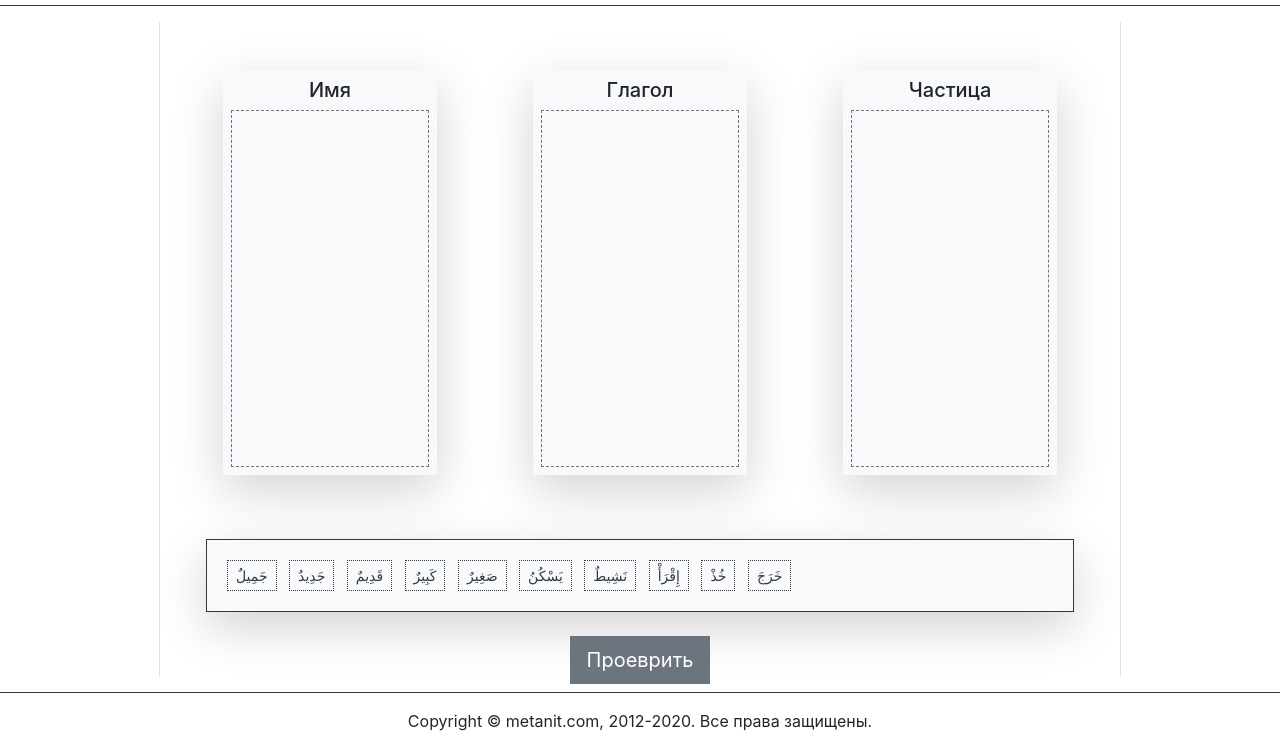
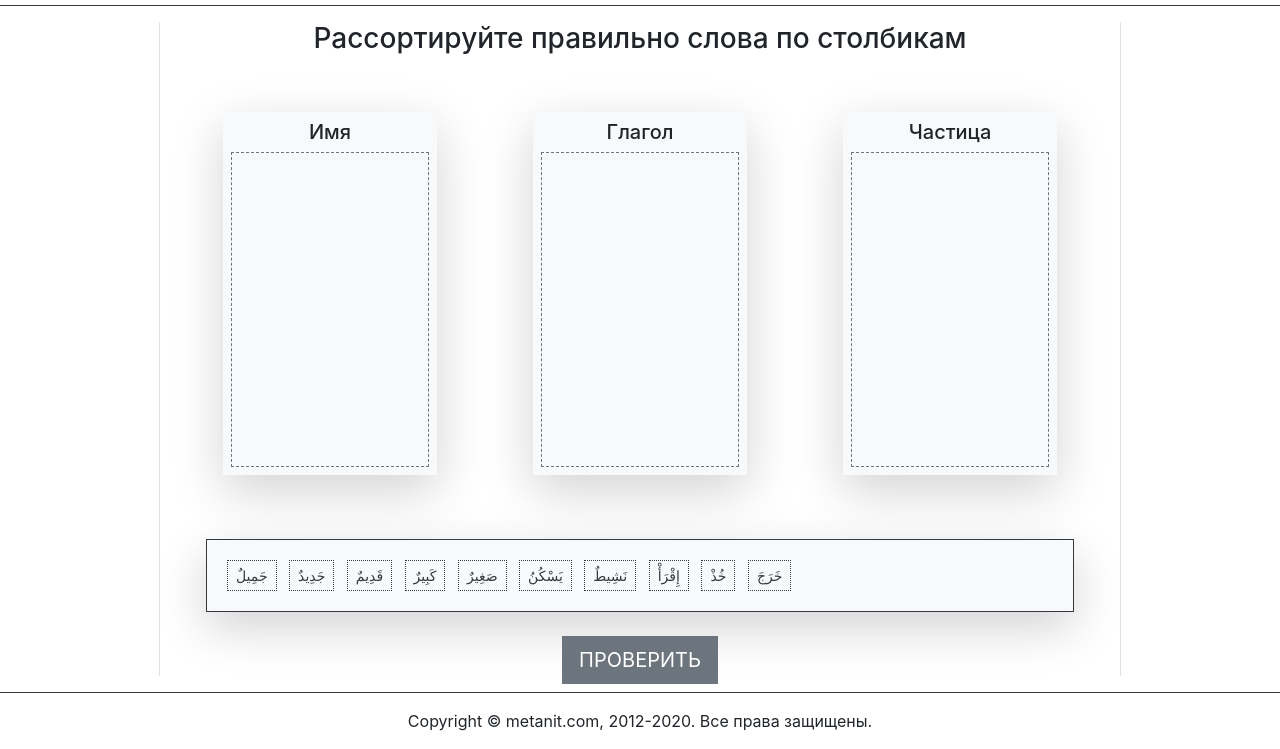
Before and after one commit to altamir95/altamidwedr95.github.io, a plain HTML site: page index.html in a window 1280 px wide. Shown: the part 51-800 px from the top of the page. Drawn offline with nearby package versions, Linux system fonts and the light colour scheme; a script that the page names is missing.

Commit message:
13.11.2020-0.43

```diff
--- a/index.html
+++ b/index.html
@@ -14,7 +14,7 @@
   <title>TESTING</title>
 </head>
 
-<body class="bg-white vh-100 d-flex flex-column">
+<body class="bg-white min-vh-100 d-flex flex-column">
 
   <header class=" navbar navbar-expand-lg navbar-light bg-transparent border-bottom border-dark">
     <a class="navbar-brand" href="#">Navbar</a>
@@ -39,7 +39,9 @@
   <main class="container-fluid flex-grow-1 d-flex flex-column">
     <div class="row flex-grow-1 justify-content-center">
       <article class="col-12 col-sm-9 col-lg-9 col-md-9 col-xl-9 order-1 mt-3">
+
         <div class="place-transfer-correctly d-flex flex-column" id="transfer-correctly">
+          <h3 class="text-center">Рассортируйте правильно слова по столбикам</h3>
           <div class="transfer-correctly container-fluid d-flex flex-column  flex-grow-1 m-0">
 
             <div class="row  flex-grow-1 ">
@@ -80,10 +82,8 @@
               <button type="button" class="btn btn-sm btn-outline-dark  border-dotted draggable m-1">خُذْ</button>
               <button type="button" class="btn btn-sm btn-outline-dark  border-dotted draggable m-1">خَرَجَ</button>
             </div>
-            <button type="button" class="btn btn-secondary btn-lg m-2  align-self-center">Проеврить</button>
+            <button type="button" class="btn btn-secondary btn-lg m-2  align-self-center" id="checking-transfer-correctly">ПРОВЕРИТЬ</button>
           </div>
-
-
         </div>
 
       </article>
```
